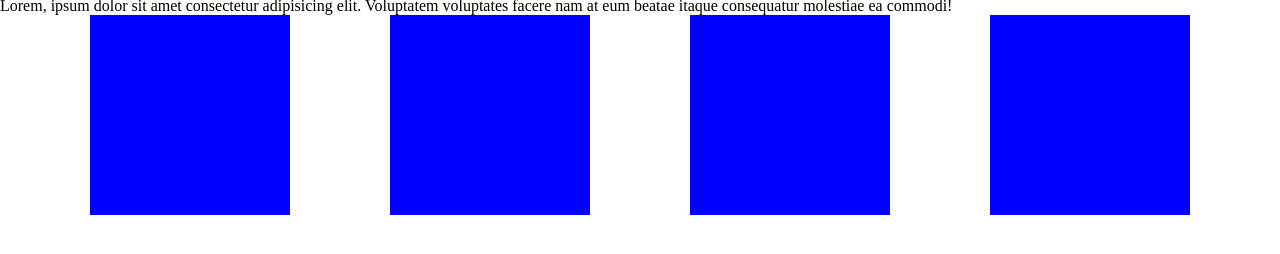
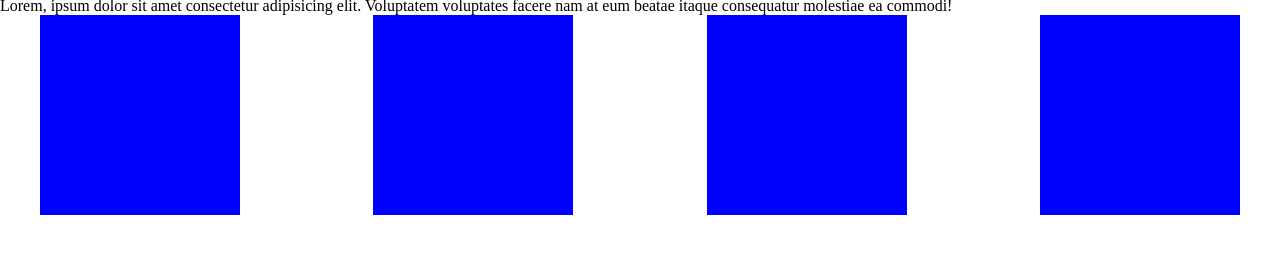
Before and after one commit to ajay-bishnoi/demo-practice, a plain HTML site: page index.html in a window 1280 px wide. Shown: the part 40-294 px from the top of the page. Drawn offline with Linux system fonts and the light colour scheme.

Commit message:
increase the gap between card in css & the size of container

```diff
--- a/assets/css/style.css
+++ b/assets/css/style.css
@@ -7,7 +7,7 @@
 }
 
 .container{
-    max-width: 1140px;
+    max-width: 1240px;
     margin: 0 auto;
     width: 100%;
     padding: 0 20px;
@@ -15,7 +15,7 @@
 .box{
     display: flex;
     justify-content: space-between;
-    gap: 20px;
+    gap: 60px;
     align-items: center ;
     flex-wrap: wrap;
 }
```
